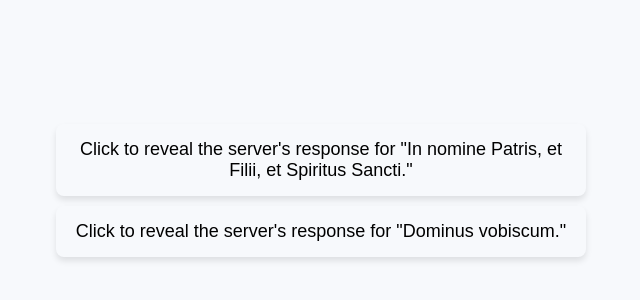
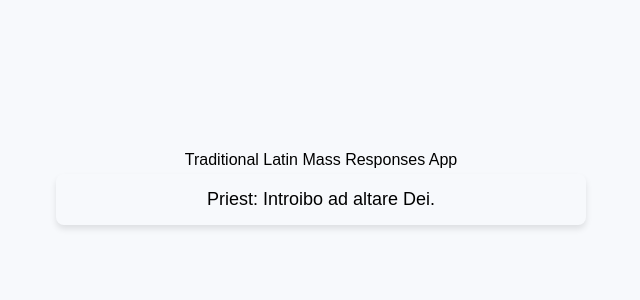
Before and after one commit to michaelocenar/tlm-responses, a plain HTML site: page index.html in a window 1280 px wide. Shown: the part 210-510 px from the top of the page, without its empty margins (319-959 px from the left). Drawn offline with Linux system fonts and the light colour scheme.

Commit message:
modify html with header

```diff
--- a/index.html
+++ b/index.html
@@ -7,21 +7,18 @@
     <link rel="stylesheet" href="styles.css">
 </head>
 <body>
+    <header>
+        Traditional Latin Mass Responses App
+    </header>
+
     <div class="hidden-text" onclick="revealText(this)">
-        Click to reveal the server's response for "In nomine Patris, et Filii, et Spiritus Sancti."
+        Priest: Introibo ad altare Dei.
     </div>
     <div class="response">
-        Amen.
+        Server: Ad Deum qui laetificat iuventutem meam.
     </div>
 
-    <div class="hidden-text" onclick="revealText(this)">
-        Click to reveal the server's response for "Dominus vobiscum."
-    </div>
-    <div class="response">
-        Et cum spiritu tuo.
-    </div>
-
-    <!-- Add more pairs like the above -->
+    <!-- Following the above pattern, you can continue adding pairs for the rest of the prayers at the foot of the altar -->
 
     <script src="script.js"></script>
 </body>
```
